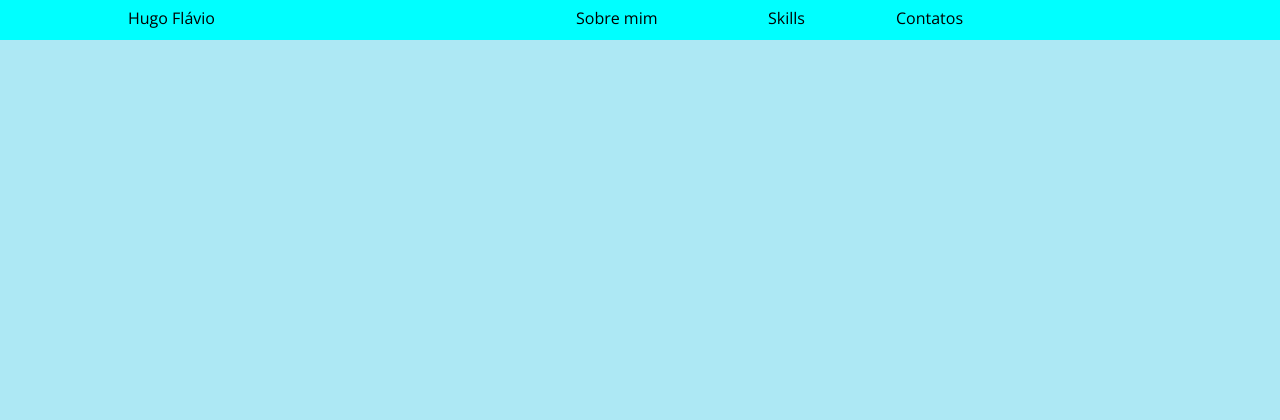
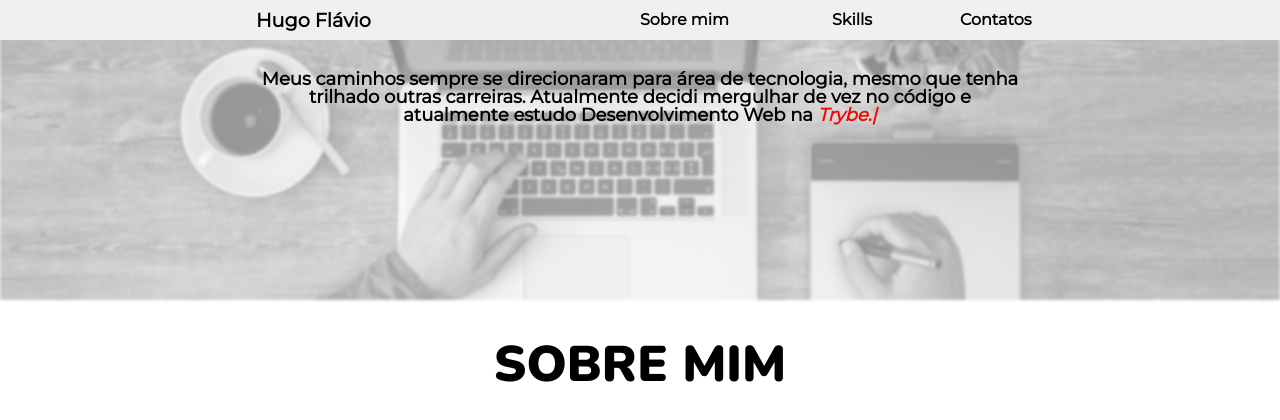
Before and after one commit to hugoflaviofa/Meu-Portf-lio, a plain HTML site: page index.html in a window 1280 px wide. Drawn offline with nearby package versions, Linux system fonts and the light colour scheme; a web font is replaced by a local one.

Commit message:
Refeito barra menu superior / Adicionado foto SubMenu / + textos

```diff
--- a/index.html
+++ b/index.html
@@ -9,13 +9,19 @@
     <link rel="stylesheet" href="./style.css">
 </head>
 <body>
-    <dive class="menu-header"></dive>
-    <dive class="item-menu">
+    <div class="menu-header"></div>
+    <div class="item-menu">
         <p id="nome">Hugo Flávio</p>
         <p id="sobre">Sobre mim</p>
         <p id="skills">Skills</p>
         <p id="contatos">Contatos</p>
-    </dive>
+    </div>
+
+    <div class="image-header"></div>
+
+    <p class="paragrafo-heading">Meus caminhos sempre se direcionaram para área de tecnologia, mesmo que tenha trilhado outras carreiras. Atualmente decidi mergulhar de vez no código e atualmente estudo Desenvolvimento Web na <span class="trybe">Trybe.|</span></p>
+
+    <h1>Sobre mim</h1>
 
     <!-- <ul>
         <a href="#foto-perfil"><li>Foto Perfil</li></a>
--- a/style.css
+++ b/style.css
@@ -1,7 +1,10 @@
 @import url('https://fonts.googleapis.com/css2?family=Open+Sans&display=swap');
+@import url('https://fonts.googleapis.com/css2?family=Nunito:wght@700&display=swap');
+@import url('https://fonts.googleapis.com/css2?family=Nunito:wght@900&display=swap');
+@import url('https://fonts.googleapis.com/css2?family=BIZ+UDPMincho&display=swap');
+@import url('https://fonts.googleapis.com/css2?family=Montserrat&display=swap');
 
 body {
-    background-color: #ade8f4;
     font-family: 'Open Sans', sans-serif;
 }
 
@@ -18,38 +21,83 @@ ul a, p a { /* estilo dos links */
     text-decoration: none;
 }
 
-.item-menu{
-    background-color: aqua;
+/*---------Novas modificações---------*/
+
+.item-menu {
+    font-family: 'Montserrat', sans-serif;
+    font-weight: bold; /*Fonte em negrito*/
+}
+
+.menu-header{
+    background-color: rgb(240, 240, 240);
     position: fixed;
     width: 100%;
     height: 40px;
-    z-index: 1;
+    z-index: 1; /*Ordem de reidenização*/
 }
 
 #nome {
-    position: absolute;
-    left: 10%;
-    top: 10px;
-    z-index: 2;
+    font-size: 1.2em;
+    position: fixed;
+    top: 11px;
+    left: 20%;
+    z-index: 2; /*Ordem de reidenização*/
 }
 
 #sobre{
-    position: absolute;
-    left: 45%;
-    top: 10px;
-    z-index: 2;
+    position: fixed;
+    top: 12px;
+    left: 50%;
+    z-index: 2; /*Ordem de reidenização*/
 }
 
 #skills {
-    position: absolute;
-    left: 60%;
-    top: 10px;
-    z-index: 2;
+    position: fixed;
+    top: 12px;
+    left: 65%;
+    z-index: 2; /*Ordem de reidenização*/
 }
 
 #contatos {
+    position: fixed;
+    top: 12px;
+    left: 75%;
+    z-index: 2; /*Ordem de reidenização*/
+}
+
+.image-header {
+    display: block;
+    width: 100%;
+    height: 300px;
+    background-image: url(./photos/laptop-g868224238_1920.jpg);
+    background-size: cover; /*Alinha a imagem ao centro*/
+    background-position: 40%;
+    filter: blur(1.5px) grayscale() opacity(45%); /*Filtros da imagem (borrar/cinza/transparencia*/
+
+}
+
+.paragrafo-heading {
+    font-family: 'Montserrat', sans-serif;
+    text-align: center;
+    font-size: 18px;
+    font-weight: 600;
     position: absolute;
-    left: 70%;
-    top: 10px;
-    z-index: 2;
+    top: 70px;
+    left: 20%;
+    right: 20%;
+    z-index: 3;
 }
+
+.trybe {
+    color:  red;
+}
+
+h1 {
+    font-family: 'Nunito', sans-serif;
+    display: block;
+    margin-top: 40px;
+    text-align: center;
+    font-size: 50px;
+    font-weight: 900; /*Fonte em negrito*/
+    text-transform: uppercase;
+}
```
Also changed, not shown: photos/laptop-g868224238_1920.jpg (added).
